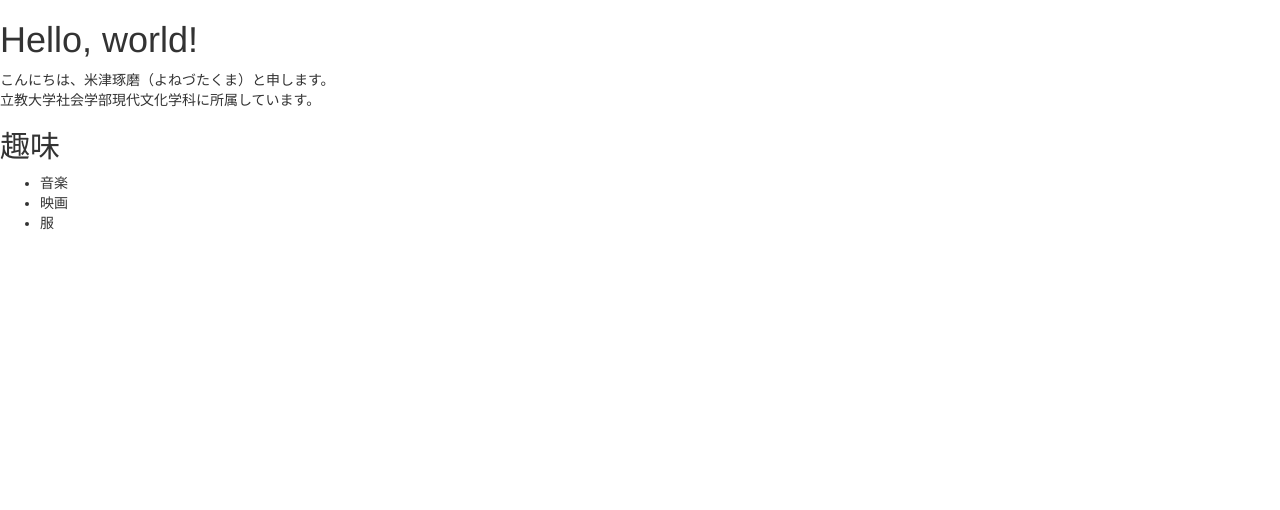
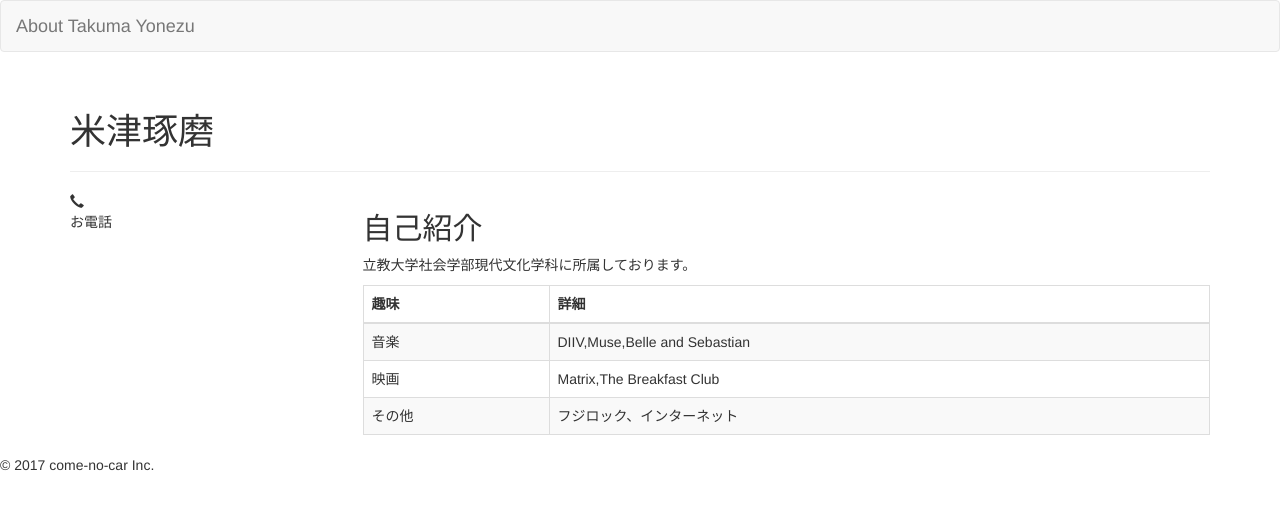
Before and after one commit to come-no-car/come-no-car, a plain HTML site: page index.html in a window 1280 px wide. Drawn offline with nearby package versions, Linux system fonts and the light colour scheme.

Commit message:
4th commit

```diff
--- a/index.html
+++ b/index.html
@@ -4,6 +4,7 @@
     <meta charset="utf-8">
     <meta http-equiv="X-UA-Compatible" content="IE=edge">
     <meta name="viewport" content="width=device-width, initial-scale=1">
+    <meta name="description" content="都内の大学生です。HTML/CSSを書いています。"/>
     <title>Bootstrap Sample</title>
     <!-- BootstrapのCSS読み込み -->
     <link rel="stylesheet" href="//maxcdn.bootstrapcdn.com/bootstrap/3.3.5/css/bootstrap.min.css">
@@ -13,13 +14,59 @@
     <script src="//maxcdn.bootstrapcdn.com/bootstrap/3.3.5/js/bootstrap.min.js"></script>
   </head>
   <body>
-    <h1>Hello, world!</h1>
-    <p>こんにちは、米津琢磨（よねづたくま）と申します。<br>立教大学社会学部現代文化学科に所属しています。<br></p>
-    <h2>趣味</h2>
-    <ul>
-      <li>音楽</li>
-      <li>映画</li>
-      <li>服</li>
-    </ul>
+    <header>
+      <nav class="navbar navbar-default">
+        <div class="container-fluid">
+          <div class="navbar-header">
+            <a class="navbar-brand" href="#">About Takuma Yonezu
+            </a>
+          </div>
+        </div>
+      </nav>
+    </header>
+    <div class="container">
+      <div class="page-header">
+        <h1>米津琢磨</h1>
+      </div>
+        <div class="row">
+        <div class="icon col-sm-3 hidden-xs">
+          <span class="glyphicon glyphicon-earphone" aria-hidden="true"></span>
+          <div class="icon-caption">お電話</div>
+        </div>
+        <div class="content col-sm-9">
+          <h2>自己紹介</h2>
+          <p>
+            立教大学社会学部現代文化学科に所属しております。
+          </p>
+          <div class="table-responsive">
+            <table class="table table-striped table-bordered">
+              <thead>
+                <tr>
+                  <th>趣味</th>
+                  <th>詳細</th>
+                </tr>
+              </thead>
+              <tbody>
+                <tr>
+                  <td>音楽</td>
+                  <td>DIIV,Muse,Belle and Sebastian</td>
+                </tr>
+                <tr>
+                  <td>映画</td>
+                  <td>Matrix,The Breakfast Club</td>
+                </tr>
+                <tr>
+                  <td>その他</td>
+                  <td>フジロック、インターネット</td>
+                </tr>
+              </tbody>
+            </table>
+          </div>
+        </div>
+      </div>
+    </div>
+    <footer>
+      <div class="copyright">© 2017 come-no-car Inc.</div>
+    </footer>
   </body>
 </html>
```
